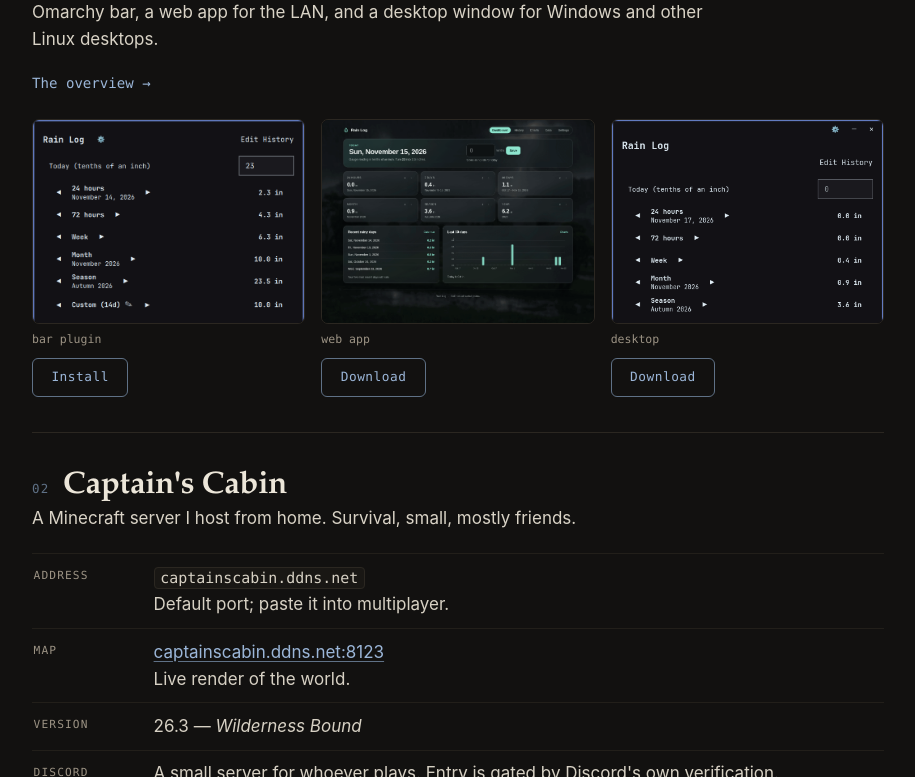
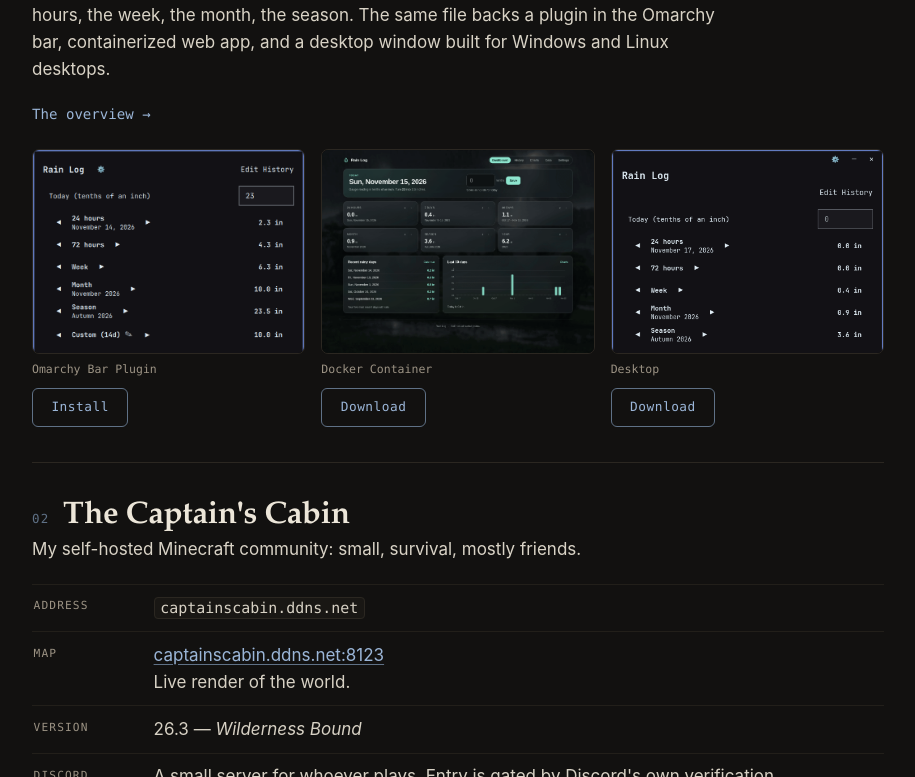
Before and after one commit to captain-reginald/captain-reginald.github.io, a plain HTML site: page index.html in a window 1280 px wide. Shown: the part 469-1246 px from the top of the page, without its empty margins (182-1097 px from the left). Drawn offline with Linux system fonts and the light colour scheme.

Commit message:
Update index.html
Updated language for tone and readability.

```diff
--- a/index.html
+++ b/index.html
@@ -4,13 +4,13 @@
 <meta charset="utf-8">
 <meta name="viewport" content="width=device-width, initial-scale=1">
 <title>Captain Reginald</title>
-<meta name="description" content="Captain Reginald — Rain Log, a rainfall journal for Omarchy, the LAN, and the desktop; and Captain's Cabin, a small Minecraft server.">
+<meta name="description" content="Captain Reginald — Learn more about my projects.">
 <meta name="theme-color" content="#121110">
 <link rel="icon" href="/favicon.svg" type="image/svg+xml">
 <meta property="og:type" content="website">
 <meta property="og:url" content="https://captain-reginald.github.io/">
 <meta property="og:title" content="Captain Reginald">
-<meta property="og:description" content="Rain Log for Omarchy, the LAN, and the desktop; plus Captain's Cabin, a small Minecraft server.">
+<meta property="og:description" content="Rain Log for Linux, Windows, and web; and The Captain's Cabin, a small Minecraft server.">
 <meta property="og:image" content="https://captain-reginald.github.io/rainlog/assets/server-dashboard.png">
 <link rel="stylesheet" href="/style.css">
 </head>
@@ -39,12 +39,12 @@
 
   <section class="hero">
     <h1>Captain Reginald</h1>
-    <p class="lede">I keep a rain gauge, a homelab, and a small Minecraft server. What I build for them stays close to home: plain files, self-hosted services, no accounts, no telemetry.</p>
+    <p class="lede">Welcome to my project page! Here you can learn about many of the things I've been working on recently -- including my minecraft server and a cross-platform piece of software for helping you keep track of the amount of rainfall at your house."</p>
   </section>
 
   <section class="entry" id="rainlog">
     <h2><span class="num">01</span>Rain Log</h2>
-    <p>Enter the day's gauge reading in tenths of an inch, and Rain Log keeps the totals: 24 hours, the week, the month, the season. The same file backs a raindrop in the Omarchy bar, a web app for the LAN, and a desktop window for Windows and other Linux desktops.</p>
+    <p>Enter the day's gauge reading in tenths of an inch, and Rain Log keeps the totals: 24 hours, the week, the month, the season. The same file backs a plugin in the Omarchy bar, containerized web app, and a desktop window built for Windows and Linux desktops.</p>
     <p><a class="arrow" href="/rainlog/">The overview →</a></p>
 
     <div class="thumbs">
@@ -52,33 +52,33 @@
         <a class="shot" href="/rainlog/#plugin">
           <img src="/rainlog/assets/plugin-preview.png" alt="Rain Log plugin card in the Omarchy bar, showing today's reading and rolling totals" width="660" height="620">
         </a>
-        <figcaption>bar plugin</figcaption>
+        <figcaption>Omarchy Bar Plugin</figcaption>
         <a class="btn" href="https://github.com/captain-reginald/omarchy-rain-log">Install</a>
       </figure>
       <figure>
         <a class="shot" href="/rainlog/#server">
           <img src="/rainlog/assets/server-dashboard.png" alt="Rain Log web dashboard with rolling totals, recent rainy days, and a 30-day chart" width="1440" height="1024">
         </a>
-        <figcaption>web app</figcaption>
+        <figcaption>Docker Container</figcaption>
         <a class="btn" href="https://github.com/captain-reginald/rainlog-server/releases">Download</a>
       </figure>
       <figure>
         <a class="shot" href="/rainlog/#desktop">
           <img src="/rainlog/assets/desktop-main.png" alt="Rain Log Desktop window with the plugin's card layout" width="471" height="546">
         </a>
-        <figcaption>desktop</figcaption>
+        <figcaption>Desktop</figcaption>
         <a class="btn" href="https://github.com/captain-reginald/rainlog-desktop/releases">Download</a>
       </figure>
     </div>
   </section>
 
   <section class="entry" id="cabin">
-    <h2><span class="num">02</span>Captain's Cabin</h2>
-    <p>A Minecraft server I host from home. Survival, small, mostly friends.</p>
+    <h2><span class="num">02</span>The Captain's Cabin</h2>
+    <p>My self-hosted Minecraft community: small, survival, mostly friends.</p>
     <dl class="facts">
       <div>
         <dt>Address</dt>
-        <dd><code>captainscabin.ddns.net</code><br>Default port; paste it into multiplayer.</dd>
+        <dd><code>captainscabin.ddns.net</code><br></dd>
       </div>
       <div>
         <dt>Map</dt>
```
